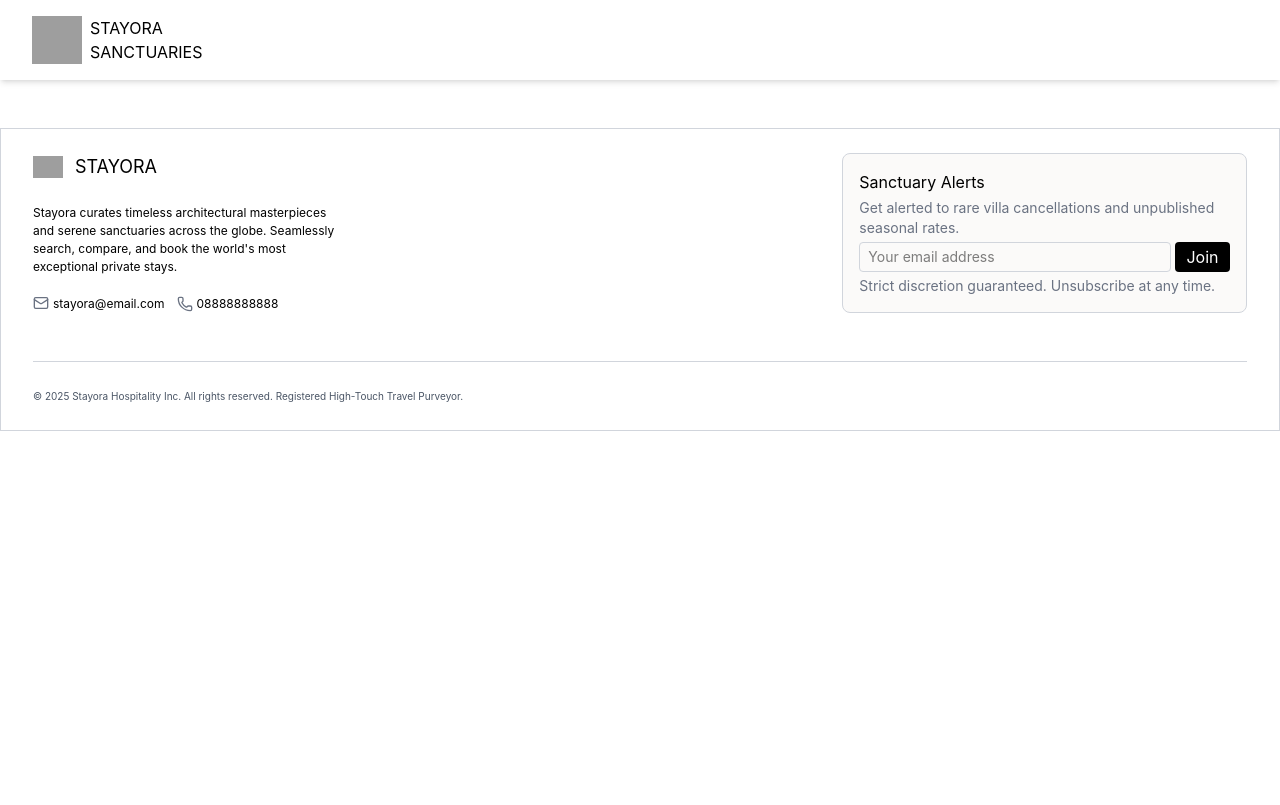
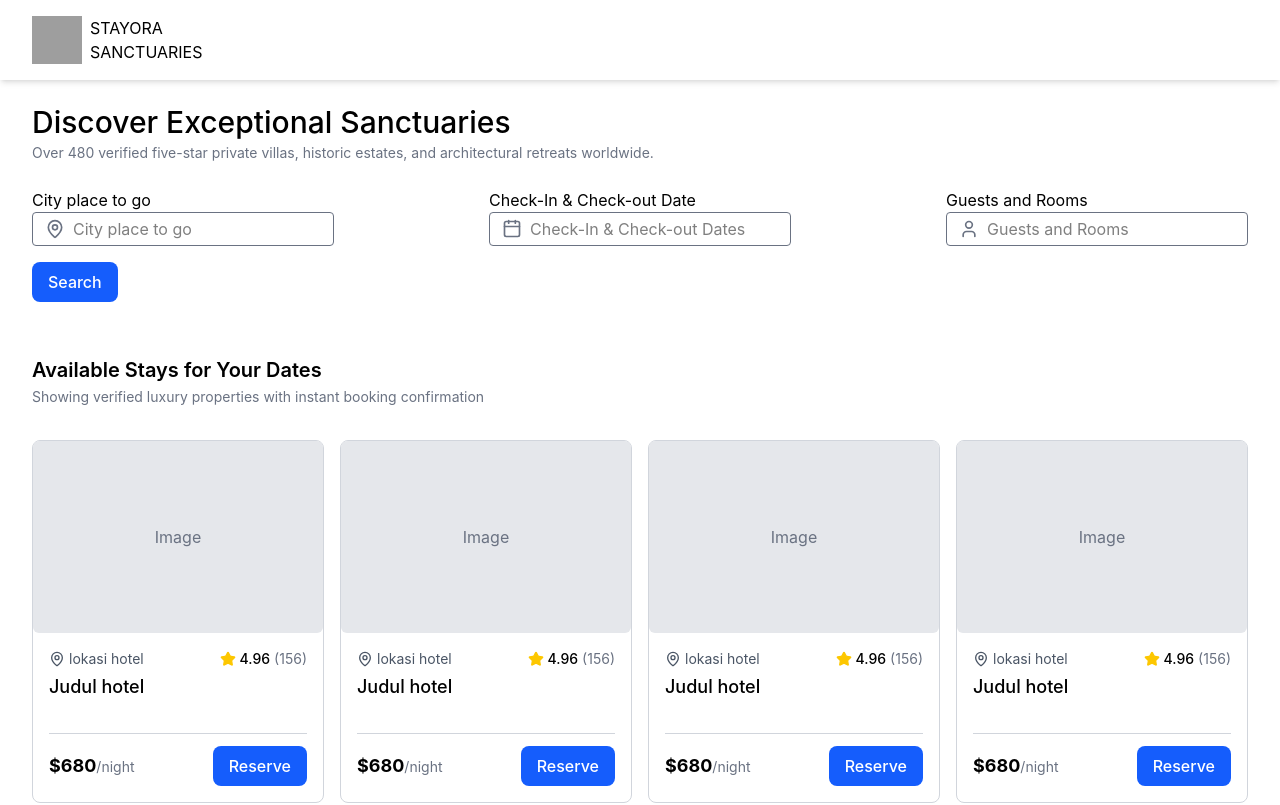
Before and after one commit to teukuriansyah/stayora, a React app in the folder frontend/: page / in a window 1280 px wide. Shown: the top 805 px of the page. Built offline with nearby package versions, Linux system fonts and the light colour scheme; grey boxes are pictures that could not be loaded; the HTML template or start-up script is replaced by a standard one.

Commit message:
feat: add homepage

```diff
--- /dev/null
+++ b/frontend/src/components/Card.jsx
@@ -0,0 +1,34 @@
+import React from 'react'
+import { MapPin, Star, Calendar } from 'lucide-react'
+
+export default function Card() {
+  return (
+    <div className="border border-gray-300 rounded-lg max-w-sm">
+      {/* Image */}
+      <div className="bg-gray-200 h-48 rounded-md mb-4 flex items-center justify-center text-gray-500">Image</div>
+
+      {/* Judul & Lokasi */}
+      <div className="px-4">
+        <div className="flex justify-between items-center text-sm">
+          <div className="flex items-center gap-1 text-gray-600"><MapPin size={16} /><span>lokasi hotel</span></div>
+          <div className="flex items-center gap-1"><Star size={16} className="fill-yellow-400 text-yellow-400" /><span className="font-medium">4.96</span><span className="text-gray-500">(156)</span></div>
+        </div>
+        <div className="mt-1"><h1 className="text-lg font-medium">Judul hotel</h1></div>
+      </div>
+
+      {/* Reserve */}
+      <div className="p-4">
+        <div className="border-t border-gray-300 pt-3 mt-4">
+          <div className="flex items-center justify-between">
+            <div>
+              <span className="text-lg font-bold">$680</span><span className="text-sm text-gray-500">/night</span>
+            </div>
+            <div>
+              <button className="bg-blue-600 hover:bg-blue-700 text-white px-4 py-2 rounded-lg font-medium flex items-center gap-2">Reserve</button>
+            </div>
+          </div>
+        </div>
+      </div>
+    </div>
+  )
+}
--- a/frontend/src/pages/Home.jsx
+++ b/frontend/src/pages/Home.jsx
@@ -1,9 +1,63 @@
-import React from 'react'
+import { MapPin, Calendar, User } from "lucide-react"
+import Card from "../components/Card"
 
 export default function Home() {
   return (
     <div>
-      <h1></h1>
+      <div>
+        <div>
+          <h1 className="text-3xl font-medium">Discover Exceptional Sanctuaries</h1>
+          <span className="text-sm text-gray-500">Over 480 verified five-star private villas, historic estates, and architectural retreats worldwide.</span>
+        </div>
+        <div className="mt-6">
+          <form>
+            <div className="flex justify-between">
+              <div>
+                <label>City place to go</label>
+                <div className="border border-gray-500 rounded px-3 py-1 flex items-center gap-2">
+                  <MapPin className="w-5 h-5 text-gray-500" />
+                  <input type="text" placeholder="City place to go" className="outline-0" />
+                </div>
+              </div>
+              <div>
+                <label>Check-In & Check-out Date</label>
+                <div className="border border-gray-500 rounded px-3 py-1 flex items-center gap-2">
+                  <Calendar className="w-5 h-5 text-gray-500" />
+                  <input type="text" placeholder="Check-In & Check-out Dates" className="outline-0" />
+                </div>
+              </div>
+              <div>
+                <label>Guests and Rooms</label>
+                <div className="border border-gray-500 rounded px-3 py-1 flex items-center gap-2">
+                  <User className="w-5 h-5 text-gray-500" />
+                  <input type="text" placeholder="Guests and Rooms" className="outline-0" />
+                </div>
+              </div>
+            </div>
+            <div className="mt-4">
+              <button className="bg-blue-600 hover:bg-blue-700 text-white px-4 py-2 rounded-lg font-medium flex items-center gap-2">Search</button>
+            </div>
+          </form>
+        </div>
+      </div>
+
+      <div className="mt-[54px]">
+        <div>
+          <div>
+            <h1 className="text-xl font-semibold">Available Stays for Your Dates</h1>
+            <span className="text-gray-500 text-sm">Showing verified luxury properties with instant booking confirmation</span>
+          </div>
+        </div>
+        <div className="grid grid-cols-4 gap-4 mt-8">
+          <Card />
+          <Card />
+          <Card />
+          <Card />
+          <Card />
+          <Card />
+          <Card />
+        </div>
+      </div>
     </div>
   )
 }
```
